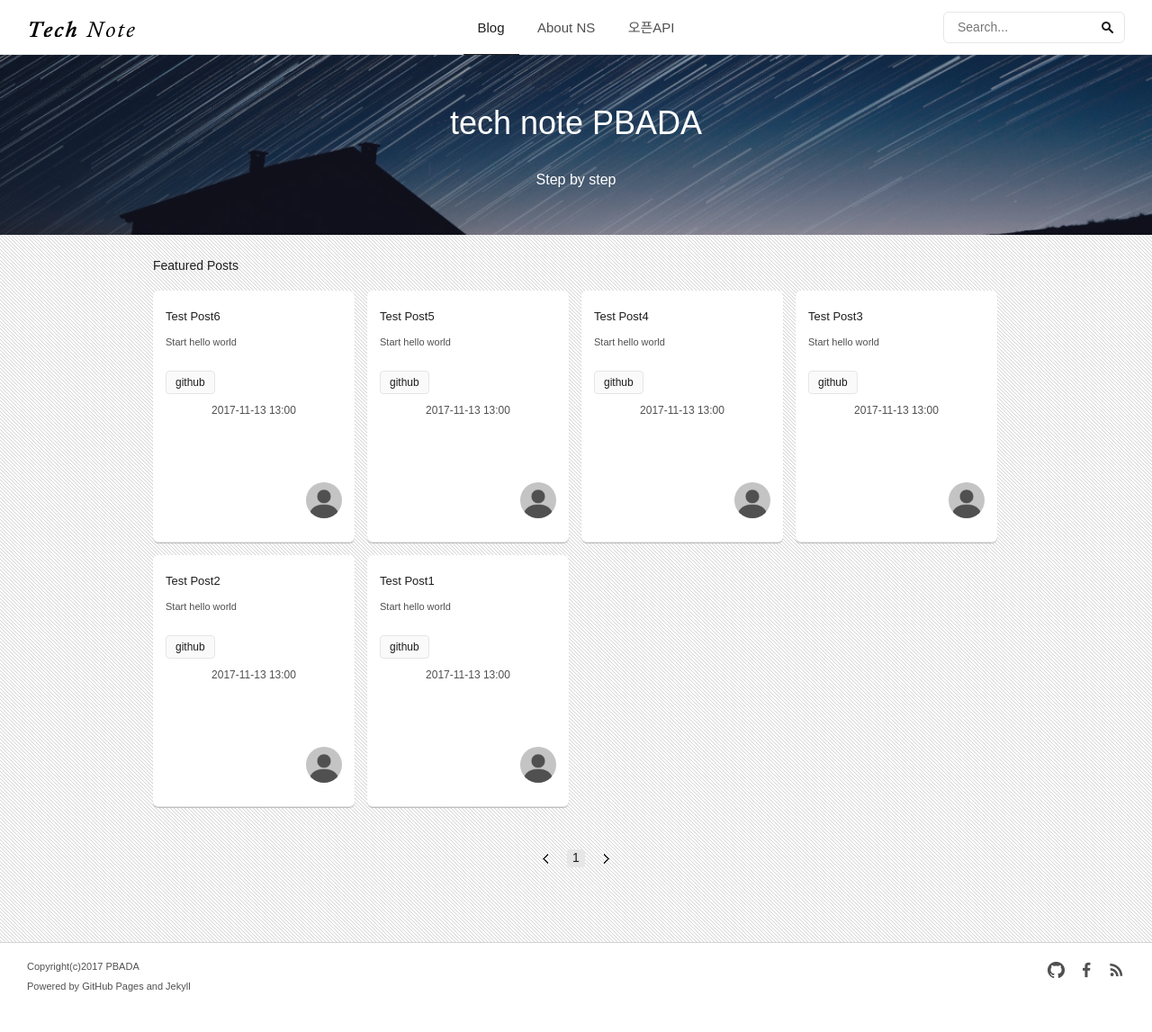
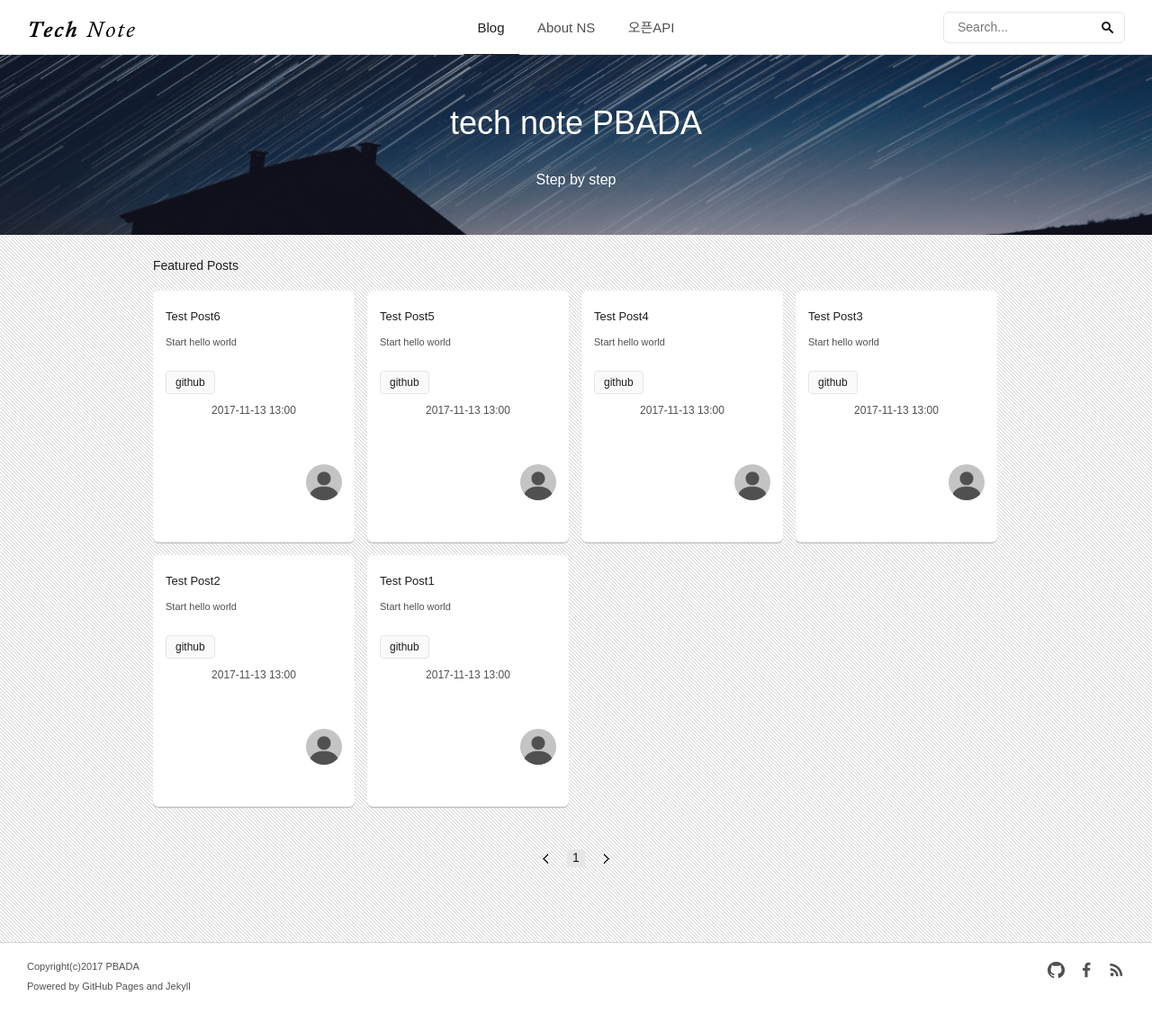
Before and after one commit to nsshopping/nsshopping.github.io, a Jekyll site: the page built from index.html, in a window 1280 px wide. Shown: the whole page at 90% size. Built offline with Jekyll 4.4.1, drawn with Linux system fonts in a browser that asks for light colours; some web fonts are replaced; the list of posts is cut into pages by our own code; comment, search, counter and statistics services are not loaded.

Commit message:
Update screen.css

```diff
--- a/assets/css/screen.css
+++ b/assets/css/screen.css
@@ -606,7 +606,7 @@
 }
 
 #post-list .author-name {
-    margin: 12px 0 0 0;
+    margin: 0
     font-size: 14px;
     color: #1e1e1e;
     text-align: center;
```
